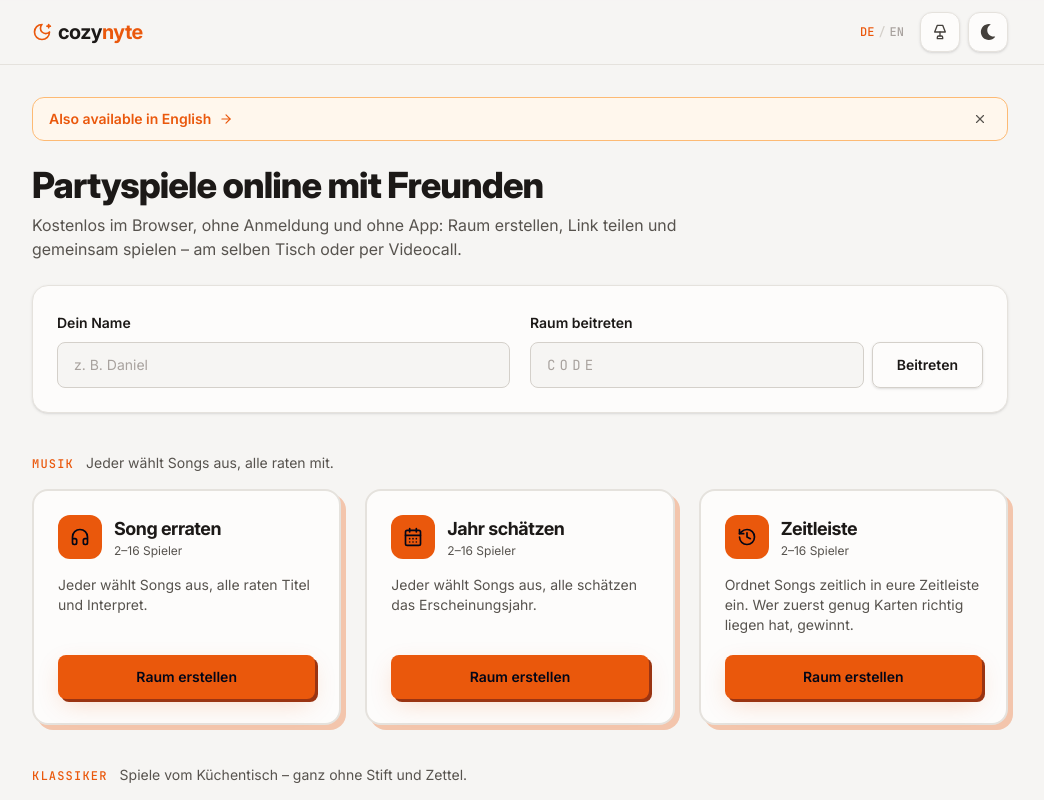
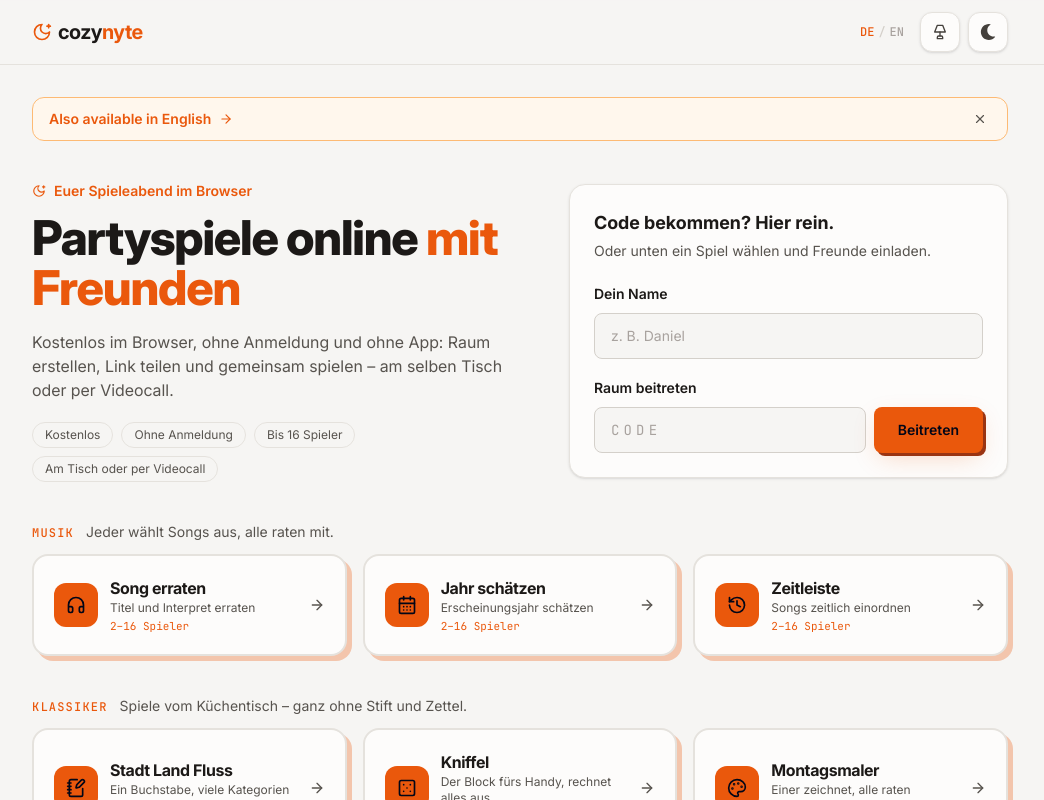
Before and after one commit to IXDemyx/cozynyte, a React (Vite) app in the folder client/: page / in a window 1280 px wide. Shown: the top 800 px of the page, without its empty margins (120-1164 px from the left). Built offline with nearby package versions, Linux system fonts and the light colour scheme; no server answers.

Commit message:
changed home layout

```diff
--- a/client/src/lib/i18n/de.ts
+++ b/client/src/lib/i18n/de.ts
@@ -34,19 +34,23 @@ export const de = {
   },
   home: {
     meta: "2–16 Spieler",
-    songText: "Jeder wählt Songs aus, alle raten Titel und Interpret.",
-    yearText: "Jeder wählt Songs aus, alle schätzen das Erscheinungsjahr.",
-    timelineText:
-      "Ordnet Songs zeitlich in eure Zeitleiste ein. Wer zuerst genug Karten richtig liegen hat, gewinnt.",
+    tagline: "Euer Spieleabend im Browser",
+    heroLead: "Partyspiele online",
+    heroAccent: "mit Freunden",
+    perks: ["Kostenlos", "Ohne Anmeldung", "Bis 16 Spieler", "Am Tisch oder per Videocall"],
+    joinCardTitle: "Code bekommen? Hier rein.",
+    joinCardText: "Oder unten ein Spiel wählen und Freunde einladen.",
+    createGame: (game: string) => `Raum für ${game} erstellen`,
+    songText: "Titel und Interpret erraten",
+    yearText: "Erscheinungsjahr schätzen",
+    timelineText: "Songs zeitlich einordnen",
     kniffelMeta: "1–16 Spieler · echte Würfel",
-    kniffelText:
-      "Der Kniffel-Block fürs Handy: Würfe eintragen, alles wird automatisch zusammengerechnet.",
-    slfText: "Ein Buchstabe, viele Kategorien. Wer zuerst alles hat, ruft Stopp!",
+    kniffelText: "Der Block fürs Handy, rechnet alles aus",
+    slfText: "Ein Buchstabe, viele Kategorien",
     joinTitle: "Raum beitreten",
-    drawText: "Einer zeichnet, alle anderen raten im Chat. Wer schneller ist, bekommt mehr Punkte.",
+    drawText: "Einer zeichnet, alle raten",
     name: "Dein Name",
     namePlaceholder: "z. B. Daniel",
-    create: "Raum erstellen",
     code: "Raumcode",
     join: "Beitreten",
     music: "Musik",
@@ -55,7 +59,7 @@ export const de = {
     classicsText: "Spiele vom Küchentisch – ganz ohne Stift und Zettel.",
     quiz: "Quiz",
     quizText: "Wer kennt die Welt am besten?",
-    geoText: "Flaggen, Landesumrisse und Hauptstädte – tippen oder aus vier Antworten wählen.",
+    geoText: "Flaggen, Umrisse und Hauptstädte",
   },
   room: {
     room: "Raum",
--- a/client/src/lib/i18n/en.ts
+++ b/client/src/lib/i18n/en.ts
@@ -36,19 +36,23 @@ export const en: Dictionary = {
   },
   home: {
     meta: "2–16 players",
-    songText: "Everyone picks songs, everyone guesses the title and artist.",
-    yearText: "Everyone picks songs, everyone guesses the release year.",
-    timelineText:
-      "Place songs in your own timeline. The first to have enough cards in the right order wins.",
+    tagline: "Your game night in the browser",
+    heroLead: "Party games online",
+    heroAccent: "with friends",
+    perks: ["Free", "No sign-up", "Up to 16 players", "Same table or video call"],
+    joinCardTitle: "Got a code? Jump in.",
+    joinCardText: "Or pick a game below and invite your friends.",
+    createGame: (game: string) => `Create a room for ${game}`,
+    songText: "Guess the title and artist",
+    yearText: "Guess the release year",
+    timelineText: "Put songs in order",
     kniffelMeta: "1–16 players · real dice",
-    kniffelText:
-      "A Yahtzee score sheet for your phone: enter your rolls, everything is added up for you.",
-    slfText: "One letter, lots of categories. First to fill them all shouts stop!",
+    kniffelText: "Score sheet for your phone, adds it all up",
+    slfText: "One letter, lots of categories",
     joinTitle: "Join a room",
-    drawText: "One player draws, everyone else guesses in the chat. The faster, the more points.",
+    drawText: "One draws, everyone guesses",
     name: "Your name",
     namePlaceholder: "e.g. Daniel",
-    create: "Create room",
     code: "Room code",
     join: "Join",
     music: "Music",
@@ -57,7 +61,7 @@ export const en: Dictionary = {
     classicsText: "Kitchen-table games – no pen and paper needed.",
     quiz: "Quiz",
     quizText: "Who knows the world best?",
-    geoText: "Flags, country shapes and capitals – type the answer or pick one of four.",
+    geoText: "Flags, shapes and capitals",
   },
   room: {
     room: "Room",
--- a/client/src/lib/seo.ts
+++ b/client/src/lib/seo.ts
@@ -56,7 +56,7 @@ export const SEO: Record<SeoLanguage, SeoText> = {
       "Kostenlos im Browser, ohne Anmeldung und ohne App: Raum erstellen, Link teilen und gemeinsam spielen – am selben Tisch oder per Videocall.",
     howTitle: "So funktioniert's",
     steps: [
-      "Namen eingeben und bei einem Spiel auf „Raum erstellen“ tippen.",
+      "Namen eingeben und ein Spiel antippen – der Raum wird sofort erstellt.",
       "Den Einladungslink oder den vierstelligen Raumcode an deine Freunde schicken.",
       "Jeder spielt am eigenen Handy, Tablet oder Rechner – der Host startet, wenn alle da sind.",
     ],
@@ -134,7 +134,7 @@ export const SEO: Record<SeoLanguage, SeoText> = {
       "Free in your browser, no sign-up and no app: create a room, share the link and play together – at the same table or over a video call.",
     howTitle: "How it works",
     steps: [
-      "Enter your name and tap “Create room” on a game.",
+      "Enter your name and tap a game – your room is created right away.",
       "Send the invite link or the four-letter room code to your friends.",
       "Everyone plays on their own phone, tablet or computer – the host starts once everyone is in.",
     ],
--- a/client/src/pages/Home.tsx
+++ b/client/src/pages/Home.tsx
@@ -1,12 +1,13 @@
 import { useState, type FormEvent } from "react";
 import type { IconType } from "react-icons";
-import { FiChevronDown } from "react-icons/fi";
+import { FiArrowRight, FiChevronDown } from "react-icons/fi";
 import {
   LuCalendarDays,
   LuDice5,
   LuEarth,
   LuHeadphones,
   LuHistory,
+  LuMoonStar,
   LuNotebookPen,
   LuPalette,
 } from "react-icons/lu";
@@ -89,15 +90,35 @@ function Home() {
   const seo = SEO[language];
 
   return (
-    <div className="animate-in space-y-6">
+    <div className="animate-in space-y-10">
       <LanguageHint />
+
+      {/* Oben: Begrüßung links, „Raum beitreten“ rechts – die meisten kommen mit einem Code. */}
+      <section className="grid items-center gap-8 lg:grid-cols-[1.15fr_1fr]">
         <header>
-        <h1 className="text-3xl font-extrabold tracking-tight sm:text-4xl">{seo.title}</h1>
-        <p className="mt-2 max-w-2xl text-(--text-secondary)">{seo.intro}</p>
+          <p className="flex items-center gap-2 text-sm font-semibold text-(--accent)">
+            <LuMoonStar aria-hidden="true" /> {t.home.tagline}
+          </p>
+          <h1 className="mt-3 text-4xl font-extrabold leading-[1.05] tracking-tight sm:text-5xl">
+            {t.home.heroLead} <span className="text-(--accent)">{t.home.heroAccent}</span>
+          </h1>
+          <p className="mt-4 max-w-xl text-(--text-secondary)">{seo.intro}</p>
+          <ul className="mt-5 flex flex-wrap gap-2 text-xs text-(--text-secondary)">
+            {t.home.perks.map((perk) => (
+              <li
+                key={perk}
+                className="rounded-full border border-slate-200 px-3 py-1 dark:border-white/10"
+              >
+                {perk}
+              </li>
+            ))}
+          </ul>
         </header>
 
         <section className={`${card} p-6`}>
-        <div className="grid gap-5 sm:grid-cols-2">
+          <h2 className="text-lg font-bold">{t.home.joinCardTitle}</h2>
+          <p className="mt-1 text-sm text-(--text-secondary)">{t.home.joinCardText}</p>
+          <div className="mt-5 space-y-4">
             <div>
               <label htmlFor="name" className="text-sm font-semibold">
                 {t.home.name}
@@ -125,38 +146,44 @@ function Home() {
                   placeholder="CODE"
                   onChange={(e) => setCode(e.target.value.toUpperCase().replace(/[^A-Z]/g, ""))}
                 />
-              <Button type="submit" variant="secondary">
-                {t.home.join}
-              </Button>
+                <Button type="submit">{t.home.join}</Button>
               </div>
             </form>
           </div>
           <ErrorText code={error} />
         </section>
+      </section>
 
+      {/* Spiele: kompakte Kacheln, ein Klick erstellt den Raum. */}
       {sections.map((section) => (
-        <section key={section.title} className="pt-4">
+        <section key={section.title}>
           <div className="flex flex-wrap items-baseline gap-x-3 gap-y-1">
             <h2 className={eyebrow}>{section.title}</h2>
             <p className="text-sm text-(--text-secondary)">{section.text}</p>
           </div>
-          <div className="mt-4 grid gap-6 md:grid-cols-2 lg:grid-cols-3">
+          <div className="mt-3 grid gap-4 sm:grid-cols-2 lg:grid-cols-3">
             {section.games.map(({ id, icon: Icon, meta, text }) => (
-              <article key={id} className={`${gameCard} flex flex-col p-6`}>
-                <div className="flex items-center gap-3">
+              <button
+                key={id}
+                type="button"
+                onClick={() => create(id)}
+                disabled={busy}
+                aria-label={t.home.createGame(t.games[id])}
+                className={`${gameCard} group flex w-full items-center gap-3 p-4 text-left disabled:opacity-60 sm:p-5`}
+              >
                 <span className="flex h-11 w-11 shrink-0 items-center justify-center rounded-xl bg-(--accent) text-xl text-(--on-accent)">
                   <Icon aria-hidden="true" />
                 </span>
-                  <div>
-                    <h3 className="text-lg font-bold tracking-tight">{t.games[id]}</h3>
-                    <p className="text-xs text-(--text-secondary)">{meta}</p>
-                  </div>
-                </div>
-                <p className="mt-4 flex-1 text-sm text-(--text-secondary)">{text}</p>
-                <Button className="mt-5 w-full" onClick={() => create(id)} disabled={busy}>
-                  {t.home.create}
-                </Button>
-              </article>
+                <span className="min-w-0 flex-1">
+                  <h3 className="font-bold tracking-tight">{t.games[id]}</h3>
+                  <span className="block text-xs text-(--text-secondary)">{text}</span>
+                  <span className="mt-0.5 block font-mono text-[11px] text-(--accent)">{meta}</span>
+                </span>
+                <FiArrowRight
+                  aria-hidden="true"
+                  className="shrink-0 text-(--text-secondary) transition group-hover:translate-x-0.5 group-hover:text-(--accent)"
+                />
+              </button>
             ))}
           </div>
         </section>
```
Lines whose indentation alone changed are shown as unchanged.
